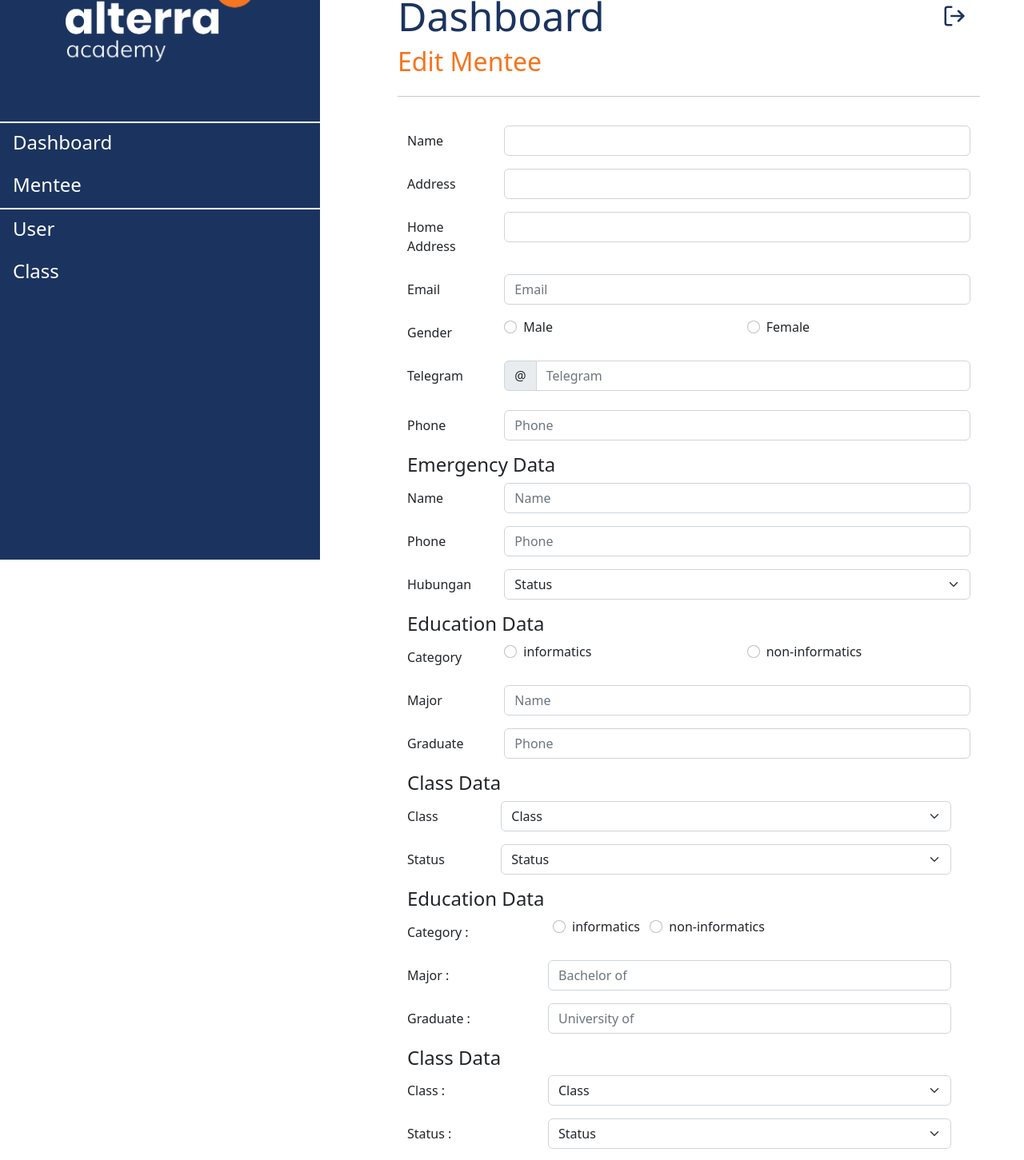
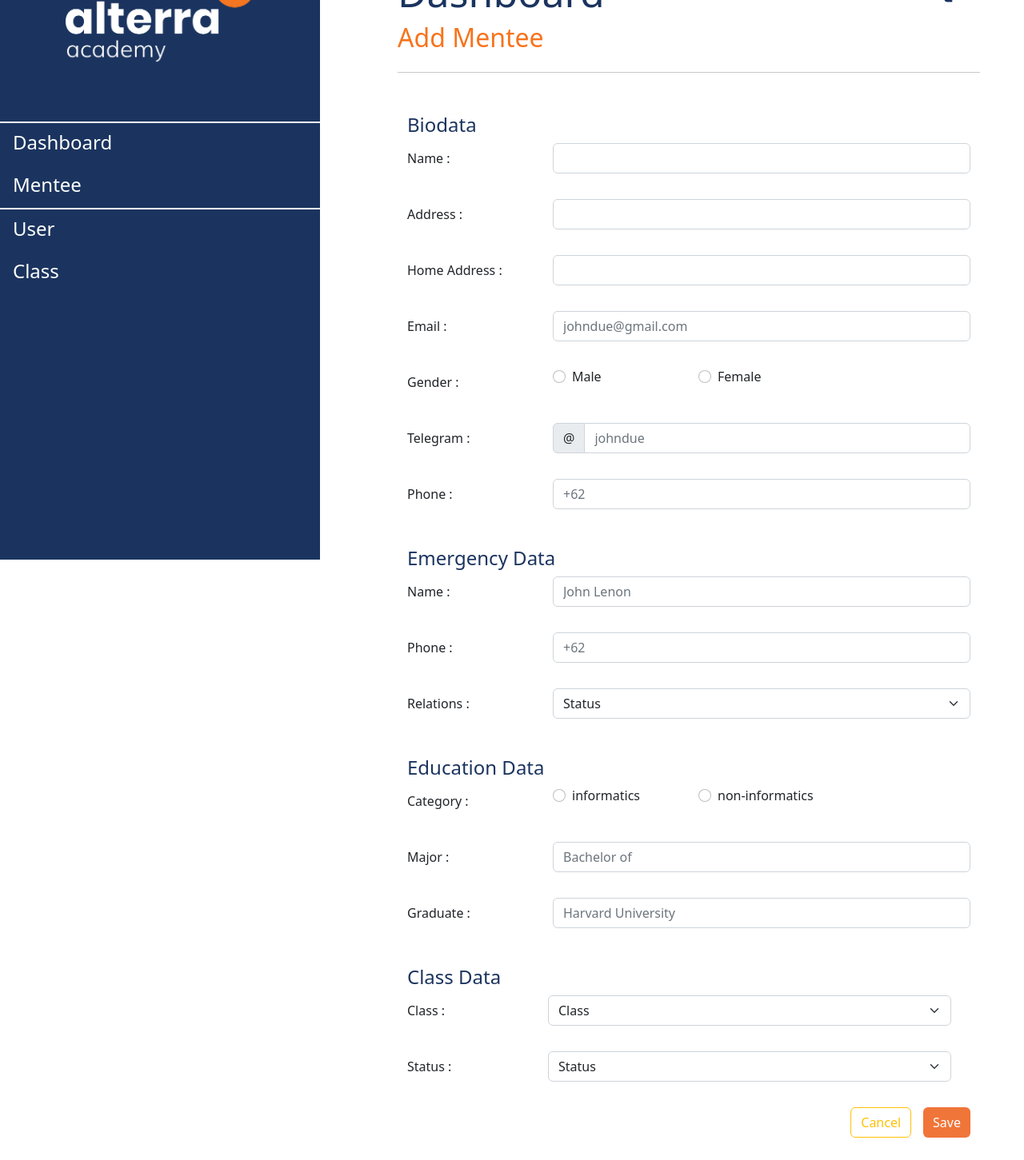
Before and after one commit to TEAM-4-DASHBOARDPROJECT/FE_DASHBOARD, a Next.js app: page /editmentee in a window 1280 px wide. Shown: the part 100-1551 px from the top of the page at 80% size. Built offline with nearby package versions, Linux system fonts and the light colour scheme.

Commit message:
edit mantee

```diff
--- a/pages/editmentee.jsx
+++ b/pages/editmentee.jsx
@@ -87,99 +87,98 @@ const editmentee = () => {
           <Col lg={{ span: 4, offset: 0 }} className="col1">
             <Sidebar />
           </Col>
-          <Col lg={{ span: 8, offset: 5 }} className="col2">
+          <Col lg={{ span: 8, offset: 5 }} className="coladd2">
             <div className="container">
-              <Greeting title="Edit Mentee" clickLogOut={() => logOut()} />
+              <Greeting title="Add Mentee" clickLogOut={() => logOut()} />
               <Container className="formnewmentee" style={{ justifyContent: 'flex-start' }}>
                 <Form>
+                  <h4>Biodata</h4>
                   <Form.Group as={Row} className="mb-3" controlId="formPlaintext">
-                    <Form.Label column sm="2">
-                      Name
+                    <Form.Label column sm="3">
+                      <p>Name :</p>
                     </Form.Label>
-                    <Col sm="10">
+                    <Col sm="9">
                       <Form.Control onChange={(e) => setName(e.target.value)} type="text" placeholder={datas.fullname} />
                     </Col>
                   </Form.Group>
                   <Form.Group as={Row} className="mb-3" controlId="formPlaintext">
-                    <Form.Label column sm="2">
-                      Address
+                    <Form.Label column sm="3">
+                      <p>Address :</p>
                     </Form.Label>
-                    <Col sm="10">
+                    <Col sm="9">
                       <Form.Control onChange={(e) => setAddress(e.target.value)} type="address" placeholder={datas.address} />
                     </Col>
                   </Form.Group>
                   <Form.Group as={Row} className="mb-3" controlId="formPlaintext">
-                    <Form.Label column sm="2">
-                      Home Address
+                    <Form.Label column sm="3">
+                      <p>Home Address :</p>
                     </Form.Label>
-                    <Col sm="10">
+                    <Col sm="9">
                       <Form.Control onChange={(e) => setHomeaddress(e.target.value)} type="address" placeholder={datas.homeaddress} />
                     </Col>
                   </Form.Group>
                   <Form.Group as={Row} className="mb-3" controlId="formPlaintextEmail">
-                    <Form.Label column sm="2">
-                      Email
+                    <Form.Label column sm="3">
+                      <p>Email :</p>
                     </Form.Label>
-                    <Col sm="10">
-                      <Form.Control onChange={(e) => setEmail(e.target.value)} type="email" placeholder="Email" />
+                    <Col sm="9">
+                      <Form.Control onChange={(e) => setEmail(e.target.value)} type="email" placeholder="johndue@gmail.com" />
                     </Col>
                   </Form.Group>
-                  <fieldset>
                   <Form.Group as={Row} className="mb-3">
-                      <Form.Label as="legend" column sm={2}>
-                        Gender
+                    <Form.Label as="legend" column sm={3}>
+                      <p>Gender :</p>
                     </Form.Label>
-                      <Col sm={5}>
+                    <Col sm={3}>
                       <Form.Check onChange={(e) => setGender(e.target.value)} type="radio" label="Male" name="formVerticalRadios" id="formVerticalRadios1" value="male" />
                     </Col>
-                      <Col sm={5}>
+                    <Col sm={3}>
                       <Form.Check onChange={(e) => setGender(e.target.value)} type="radio" label="Female" name="formVerticalRadios" id="formVerticalRadios2" value="female" />
                     </Col>
                   </Form.Group>
-                  </fieldset>
                   <Form.Group as={Row} className="mb-3">
-                    <Form.Label column sm="2">
-                      Telegram
+                    <Form.Label column sm="3">
+                      <p>Telegram :</p>
                     </Form.Label>
-                    <Col sm="10">
+                    <Col sm="9">
                       <InputGroup className="mb-2">
                         <InputGroup.Text>@</InputGroup.Text>
-                        <Form.Control onChange={(e) => setTelegram(e.target.value)} id="inlineFormInputGroup" placeholder="Telegram" />
+                        <Form.Control onChange={(e) => setTelegram(e.target.value)} id="inlineFormInputGroup" placeholder="johndue" />
                       </InputGroup>
                     </Col>
                   </Form.Group>
                   <Form.Group as={Row} className="mb-3" controlId="formPlaintext">
-                    <Form.Label column sm="2">
-                      Phone
+                    <Form.Label column sm="3">
+                      <p>Phone :</p>
                     </Form.Label>
-                    <Col sm="10">
-                      <Form.Control onChange={(e) => setPhone(e.target.value)} type="text" placeholder="Phone" />
+                    <Col sm="9">
+                      <Form.Control onChange={(e) => setPhone(e.target.value)} type="tel" placeholder="+62" />
                     </Col>
                   </Form.Group>
                   <div>
                     <h4>Emergency Data</h4>
                   </div>
                   <Form.Group as={Row} className="mb-3" controlId="formPlaintext">
-                    <Form.Label column sm="2">
-                      Name
+                    <Form.Label column sm="3">
+                      <p>Name :</p>
                     </Form.Label>
-                    <Col sm="10">
-                      <Form.Control onChange={(e) => setEmergencyname(e.target.value)} type="text" placeholder="Name" />
+                    <Col sm="9">
+                      <Form.Control onChange={(e) => setEmergencyname(e.target.value)} type="text" placeholder="John Lenon" />
                     </Col>
                   </Form.Group>
                   <Form.Group as={Row} className="mb-3" controlId="formPlaintext">
-                    <Form.Label column sm="2">
-                      Phone
+                    <Form.Label column sm="3">
+                      <p>Phone :</p>
                     </Form.Label>
-                    <Col sm="10">
-                      <Form.Control onChange={(e) => setEmergencyphone(e.target.value)} type="text" placeholder="Phone" />
+                    <Col sm="9">
+                      <Form.Control onChange={(e) => setEmergencyphone(e.target.value)} type="tel" placeholder="+62" />
                     </Col>
                   </Form.Group>
                   <Form.Group as={Row} className="mb-3" controlId="formPlaintext">
-                    <Form.Label column sm="2">
-                      Hubungan
+                    <Form.Label column sm="3">
+                      <p>Relations :</p>
                     </Form.Label>
-                    <Col sm="10">
+                    <Col sm="9">
                       <Form.Select onChange={(e) => setEmergencystatus(e.target.value)} aria-label="Default select example">
                         <option>Status</option>
                         <option value="orang tua">Orang Tua</option>
@@ -190,33 +189,31 @@ const editmentee = () => {
                   <div>
                     <h4>Education Data</h4>
                   </div>
-                  <fieldset>
                   <Form.Group as={Row} className="mb-3">
-                      <Form.Label as="legend" column sm={2}>
-                        Category
+                    <Form.Label as="legend" column sm={3}>
+                      <p>Category :</p>
                     </Form.Label>
-                      <Col sm={5}>
-                        <Form.Check onChange={(e) => setEducationcategory(e.target.value)} type="radio" label="informatics" value="informatics" name="formVerticalRadios" id="formVerticalRadios1" />
+                    <Col sm={3}>
+                      <Form.Check onChange={(e) => setEducationcategory(e.target.value)} type="radio" value="informatics" label="informatics" name="formVerticalRadios" id="formVerticalRadios3" />
                     </Col>
-                      <Col sm={5}>
-                        <Form.Check onChange={(e) => setEducationcategory(e.target.value)} type="radio" label="non-informatics" value="non-informatics" name="formVerticalRadios" id="formVerticalRadios2" />
-                      </Col>
-                    </Form.Group>
-                  </fieldset>
-                  <Form.Group as={Row} className="mb-3" controlId="formPlaintext">
-                    <Form.Label column sm="2">
-                      Major
-                    </Form.Label>
-                    <Col sm="10">
-                      <Form.Control onChange={(e) => setEducationmajor(e.target.value)} type="text" placeholder="Name" />
+                    <Col sm={3}>
+                      <Form.Check onChange={(e) => setEducationcategory(e.target.value)} type="radio" value="non-informatics" label="non-informatics" name="formVerticalRadios" id="formVerticalRadios4" />
                     </Col>
                   </Form.Group>
                   <Form.Group as={Row} className="mb-3" controlId="formPlaintext">
-                    <Form.Label column sm="2">
-                      Graduate
+                    <Form.Label column sm="3">
+                      <p>Major :</p>
                     </Form.Label>
-                    <Col sm="10">
-                      <Form.Control onChange={(e) => setEducationgraduate(e.target.value)} type="text" placeholder="Phone" />
+                    <Col sm="9">
+                      <Form.Control onChange={(e) => setEducationmajor(e.target.value)} type="text" placeholder="Bachelor of" />
+                    </Col>
+                  </Form.Group>
+                  <Form.Group as={Row} className="mb-3" controlId="formPlaintext">
+                    <Form.Label column sm="3">
+                      <p>Graduate :</p>
+                    </Form.Label>
+                    <Col sm="9">
+                      <Form.Control onChange={(e) => setEducationgraduate(e.target.value)} type="text" placeholder="Harvard University" />
                     </Col>
                   </Form.Group>
                   <div>
@@ -224,23 +221,29 @@ const editmentee = () => {
                   </div>
                   <Row>
                     <Form.Group as={Row} className="mb-3" controlId="formPlaintext">
-                      <Form.Label column sm="2">
-                        Class
+                      <Form.Label column sm="3">
+                        <p>Class :</p>
                       </Form.Label>
-                      <Col sm="10">
+                      <Col sm="9">
                         <Form.Select onChange={(e) => setClass_id(e.target.value)} aria-label="Default select example">
                           <option>Class</option>
-                          <option value="24">QE 05</option>
-                          <option value="28">FE 08</option>
-                          <option value="30">BE 11</option>
+                          <option type="number" value="24">
+                            QE 05
+                          </option>
+                          <option type="number" value="28">
+                            FE 08
+                          </option>
+                          <option type="number" value="30">
+                            BE 11
+                          </option>
                         </Form.Select>
                       </Col>
                     </Form.Group>
                     <Form.Group as={Row} className="mb-3" controlId="formPlaintext">
-                      <Form.Label column sm="2">
-                        Status
+                      <Form.Label column sm="3">
+                        <p>Status :</p>
                       </Form.Label>
-                      <Col sm="10">
+                      <Col sm="9">
                         <Form.Select onChange={(e) => setStatus(e.target.value)} aria-label="Default select example">
                           <option>Status</option>
                           <option value="active">Active</option>
@@ -250,78 +253,14 @@ const editmentee = () => {
                         </Form.Select>
                       </Col>
                     </Form.Group>
-                    <div>
-                      <h4>Education Data</h4>
-                    </div>
-                    <fieldset>
-                      <Form.Group as={Row}>
-                        <Form.Label as="legend" column sm={3}>
-                          <p>Category :</p>
-                        </Form.Label>
-                        <Col sm={2}>
-                          <Form.Check onChange={(e) => setEducationcategory(e.target.value)} type="radio" label="informatics" name="formVerticalRadios" id="formVerticalRadios1" />
-                        </Col>
-                        <Col sm={3}>
-                          <Form.Check onChange={(e) => setEducationcategory(e.target.value)} type="radio" label="non-informatics" name="formVerticalRadios" id="formVerticalRadios2" />
-                        </Col>
-                      </Form.Group>
-                    </fieldset>
-                    <Form.Group as={Row} controlId="formPlaintext">
-                      <Form.Label column sm="3">
-                        <p>Major :</p>
-                      </Form.Label>
-                      <Col sm="9">
-                        <Form.Control onChange={(e) => setEducationmajor(e.target.value)} type="text" placeholder="Bachelor of" />
-                      </Col>
-                    </Form.Group>
-                    <Form.Group as={Row} controlId="formPlaintext">
-                      <Form.Label column sm="3">
-                        <p>Graduate :</p>
-                      </Form.Label>
-                      <Col sm="9">
-                        <Form.Control onChange={(e) => setEducationgraduate(e.target.value)} type="text" placeholder="University of" />
-                      </Col>
-                    </Form.Group>
-                    <div>
-                      <h4>Class Data</h4>
-                    </div>
-                  </Row>
-                  <Row>
-                    <Form.Group as={Row} controlId="formPlaintext">
-                      <Form.Label column sm="3">
-                        <p>Class :</p>
-                      </Form.Label>
-                      <Col sm="9">
-                        <Form.Select onChange={(e) => setClass_id(e.target.value)} aria-label="Default select example">
-                          <option>Class</option>
-                          <option value="1">BE 11</option>
-                          <option value="2">FE 8</option>
-                          <option value="3">FE 7</option>
-                        </Form.Select>
-                      </Col>
-                    </Form.Group>
-                    <Form.Group as={Row} controlId="formPlaintext">
-                      <Form.Label column sm="3">
-                        <p>Status :</p>
-                      </Form.Label>
-                      <Col sm="9">
-                        <Form.Select onChange={(e) => setStatus(e.target.value)} aria-label="Default select example">
-                          <option>Status</option>
-                          <option value="1">Active</option>
-                          <option value="2">Placement</option>
-                          <option value="3">Graduate</option>
-                          <option value="4">Eliminate</option>
-                        </Form.Select>
-                      </Col>
-                    </Form.Group>
                   </Row>
                 </Form>
               </Container>
               <Container className="save">
-                <Button onClick={menteelist} variant="outline-warning" style={{ margin: '0px 15px', width: '80px' }}>
+                <Button onClick={menteelist} variant="outline-warning" style={{ margin: '0px 15px' }}>
                   Cancel
                 </Button>
-                <Button onClick={handleMentee} style={{ background: '#F07539', border: '#f7731c', width: '80px' }} type="submit">
+                <Button onClick={handleMentee} style={{ background: '#F07539', border: '#f7731c' }} type="submit">
                   Save
                 </Button>
               </Container>
```
Lines whose indentation alone changed are shown as unchanged.
